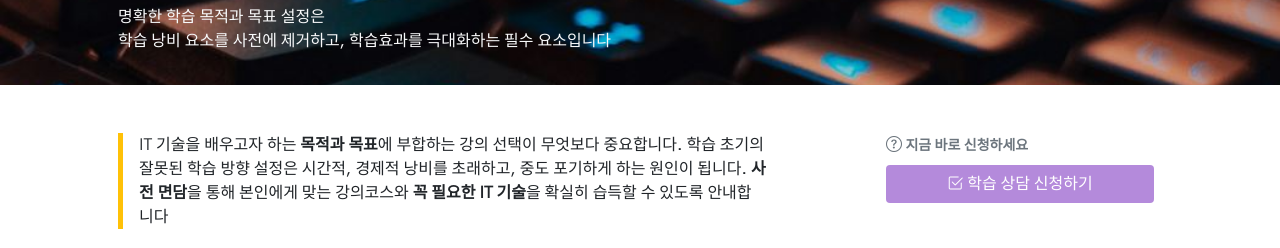
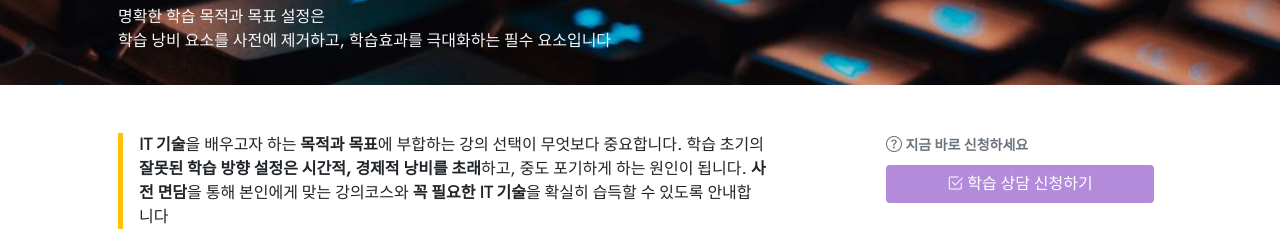
Before and after one commit to swbae1206/academyhomepage, a website: page public/html/vision.html in a window 1280 px wide. Shown: the part 175-423 px from the top of the page. Drawn offline with nearby package versions, Linux system fonts and the light colour scheme.

Commit message:
15th commit

```diff
--- a/public/html/vision.html
+++ b/public/html/vision.html
@@ -66,7 +66,7 @@
 	<div class="container-fluid container-sm" style="max-height: 999999px;">
 		<div class="row">
 			<div class="col-12 col-lg-8	p-3 pt-5 p-lg-5">
-				<p class="border-start border-5 border-warning px-3">IT 기술을 배우고자 하는 <b>목적과 목표</b>에 부합하는 강의 선택이 무엇보다 중요합니다. 학습 초기의 잘못된 학습 방향 설정은 시간적, 경제적 낭비를 초래하고, 중도 포기하게 하는 원인이 됩니다. <b>사전 면담</b>을 통해 본인에게 맞는 강의코스와 <b>꼭 필요한 IT 기술</b>을 확실히 습득할 수 있도록 안내합니다</p>
+				<p class="border-start border-5 border-warning px-3"><b>IT 기술</b>을 배우고자 하는 <b>목적과 목표</b>에 부합하는 강의 선택이 무엇보다 중요합니다. 학습 초기의 <b>잘못된 학습 방향 설정은 시간적, 경제적 낭비를 초래</b>하고, 중도 포기하게 하는 원인이 됩니다. <b>사전 면담</b>을 통해 본인에게 맞는 강의코스와 <b>꼭 필요한 IT 기술</b>을 확실히 습득할 수 있도록 안내합니다</p>
 				<br>
 				<div class="card">
 					<div class="card-header">
```
Also changed, not shown: index.html (+1 -1 lines).
